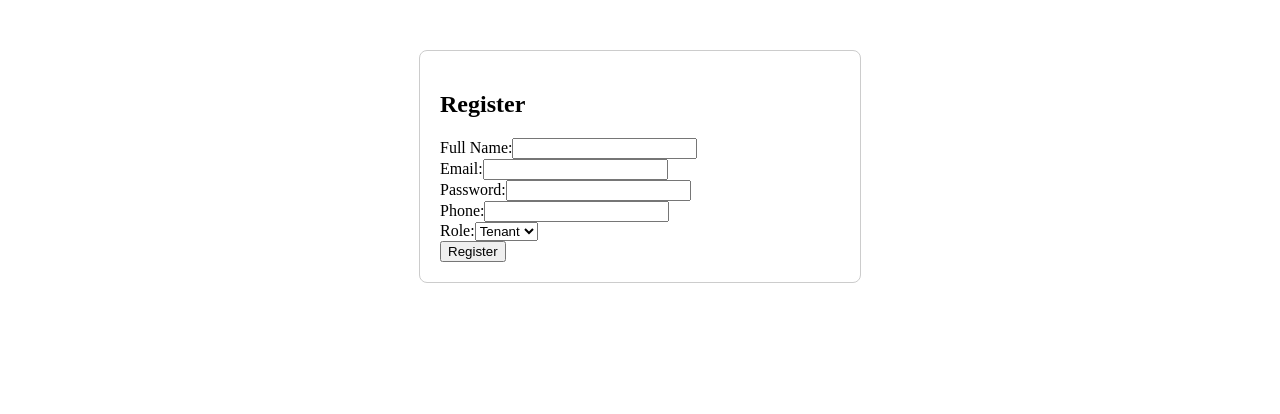
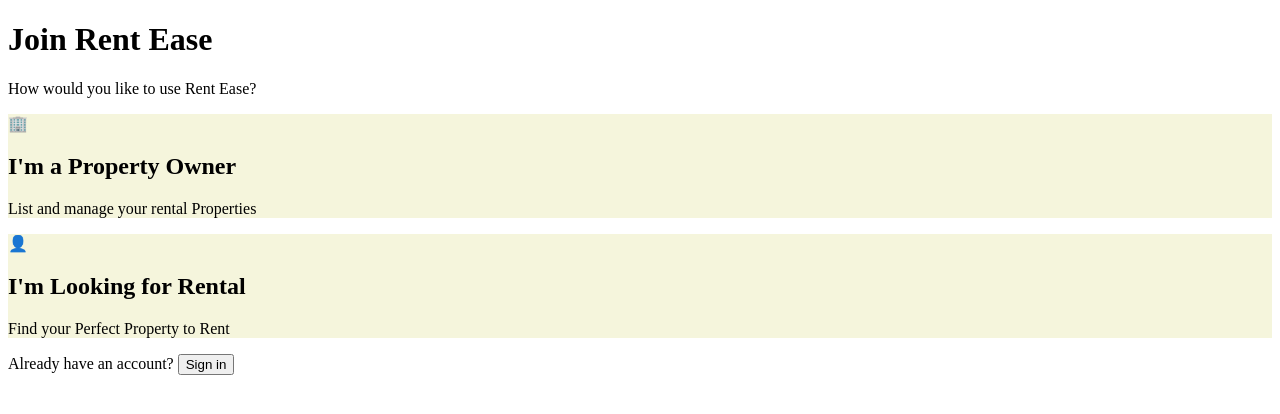
Before and after one commit to Nandakumar-S-1/RentEase-Client, a React (Vite) app: page / in a window 1280 px wide. Shown: the top 414 px of the page. Built offline with nearby package versions, Linux system fonts and the light colour scheme.

Commit message:
Add auth components, setup Tailwind, update API and dependencies

```diff
--- /dev/null
+++ b/postcss.config.js
@@ -0,0 +1,6 @@
+export default {
+    plugins: {
+        tailwindcss: {},
+        autoprefixer: {},
+    },
+}
--- a/src/App.tsx
+++ b/src/App.tsx
@@ -1,11 +1,19 @@
-import Register from './components/Register'
+
+import { BrowserRouter, Routes, Route } from 'react-router-dom';
+import Register from './components/Register';
+import RoleSelection from './components/RoleSelection';
+import Login from './components/Login';
 
 function App() {
   return (
-    <div>
-      <Register />
-    </div>
-  )
+    <BrowserRouter>
+      <Routes>
+        <Route path="/" element={<RoleSelection />} />
+        <Route path="/register" element={<Register />} />
+        <Route path="/login" element={<Login />} />
+      </Routes>
+    </BrowserRouter>
+  );
 }
 
-export default App
+export default App;
--- /dev/null
+++ b/src/components/Login.tsx
@@ -0,0 +1,11 @@
+import React from 'react'
+
+function Login() {
+  return (
+    <div>
+      loginpage
+    </div>
+  )
+}
+
+export default Login
--- a/src/components/Register.tsx
+++ b/src/components/Register.tsx
@@ -1,59 +1,72 @@
 import React, { useState } from "react";
 import { registerUser, type RegisterData } from "../services/authService";
+import { useSearchParams, useNavigate } from "react-router-dom";
+import axios from "axios";
 
-const Register: React.FC = () => {
+
+const Register = () => {
+  const [searchParams] = useSearchParams();
+  const navigate = useNavigate();
+
+  const roleParam = searchParams.get("role");
+  const roleMethod: "TENANT" | "OWNER" =
+    roleParam === "OWNER" || roleParam === "TENANT" ? roleParam : "TENANT";
+
   const [formData, setFormData] = useState<RegisterData>({
     email: "",
     fullname: "",
     password: "",
     phone: "",
-    role: "TENANT",
+    role: roleMethod,
   });
 
-  const [message, setMessage] = useState<string>("");
+  const [mes, setMes] = useState<string>("");
   const [isError, setIsError] = useState<boolean>(false);
 
   const handleChange = (
     e: React.ChangeEvent<HTMLInputElement | HTMLSelectElement>,
   ) => {
-    setFormData({
-      ...formData,
+    setFormData((prev) => ({
+      ...prev,
       [e.target.name]: e.target.value,
-    });
+    }));
   };
 
-  const handleSubmit = async (e: React.FormEvent) => {
+  const handleSubmit = async (e: React.FormEvent<HTMLFormElement>) => {
     e.preventDefault();
-    setMessage("");
+    setMes("");
     setIsError(false);
 
     try {
       const response = await registerUser(formData);
       if (response.success) {
         console.log("Registered User:", response.data);
-        setMessage("Registration successful");
+        setMes("Registration successful");
       }
-    } catch (error: any) {
+    } catch (error: unknown) {
       setIsError(true);
-      setMessage(error.response?.data?.message || "Registration failed");
+      if(axios.isAxiosError(error)){
+        setMes(error.response?.data?.mes || "Registration failed")
+      }else{
+        setMes("Registration failed")
+      }
     }
   };
 
   return (
+    <div>
+      <div>
+        <h2>Register as {roleMethod === "OWNER" ? "Owner" : "Tenant"}</h2>
+        {mes && (
           <div
-      style={{
-        maxWidth: "400px",
-        margin: "50px auto",
-        padding: "20px",
-        border: "1px solid #ccc",
-        borderRadius: "8px",
-      }}
+            style={{ color: isError ? "red" : "green", marginBottom: "10px" }}
           >
-      <h2>Register</h2>
-      {message && <div>{message}</div>}
+            {mes}
+          </div>
+        )}
         <form onSubmit={handleSubmit}>
           <div>
-          <label>Full Name:</label>
+            <label>Full Name</label>
             <input
               type="text"
               name="fullname"
@@ -63,7 +76,7 @@ const Register: React.FC = () => {
             />
           </div>
           <div>
-          <label>Email:</label>
+            <label>Email</label>
             <input
               type="email"
               name="email"
@@ -73,7 +86,7 @@ const Register: React.FC = () => {
             />
           </div>
           <div>
-          <label>Password:</label>
+            <label>Password</label>
             <input
               type="password"
               name="password"
@@ -83,7 +96,7 @@ const Register: React.FC = () => {
             />
           </div>
           <div>
-          <label>Phone:</label>
+            <label>Phone</label>
             <input
               type="tel"
               name="phone"
@@ -92,15 +105,23 @@ const Register: React.FC = () => {
               required
             />
           </div>
-        <div>
-          <label>Role:</label>
-          <select name="role" value={formData.role} onChange={handleChange}>
-            <option value="TENANT">Tenant</option>
-            <option value="OWNER">Owner</option>
-          </select>
-        </div>
           <button type="submit">Register</button>
         </form>
+        <div>
+          <p>
+            Already have an account?{" "}
+            <span
+              onClick={() => navigate("/login")}
+              style={{ cursor: "pointer" }}
+            >
+              Sign in
+            </span>
+          </p>
+          <p onClick={() => navigate("/")} style={{ cursor: "pointer" }}>
+            Change Role
+          </p>
+        </div>
+      </div>
     </div>
   );
 };
--- /dev/null
+++ b/src/components/RoleSelection.tsx
@@ -0,0 +1,37 @@
+
+import { useNavigate } from 'react-router-dom';
+
+const RoleSelection = () => {
+    const navigate = useNavigate();
+
+    return (
+        <div >
+            <h1>Join Rent Ease</h1>
+            <p >How would you like to use Rent Ease?</p>
+
+            <div>
+
+                <div style={{backgroundColor:'beige'}} onClick={() => navigate('/register?role=OWNER')}>
+                    <div>🏢</div>
+                    <h2>I'm a Property Owner</h2>
+                    <p >List and manage your rental Properties</p>
+                </div>
+
+                <div style={{backgroundColor:'beige'}} onClick={() => navigate('/register?role=TENANT')}>
+                    <div>👤</div>
+                    <h2>I'm Looking for Rental</h2>
+                    <p >Find your Perfect Property to Rent</p>
+                </div>
+            </div>
+
+            <div>
+                <span>Already have an account? </span>
+                <button onClick={() => navigate('/login')}>
+                    Sign in
+                </button>
+            </div>
+        </div>
+    );
+};
+
+export default RoleSelection;
--- /dev/null
+++ b/src/index.css
@@ -0,0 +1,3 @@
+@tailwind base;
+@tailwind components;
+@tailwind utilities;
--- a/src/services/api.ts
+++ b/src/services/api.ts
@@ -1,10 +1,9 @@
 import axios from 'axios';
 
 export const axiosApi = axios.create({
-    baseURL: 'http://localhost:3000/api',
+    // baseURL: 'http://localhost:3000/api',
+    baseURL:"https://wnfgzsjc-3000.inc1.devtunnels.ms/api",
     headers: {
         'Content-Type': 'application/json',
     },
 })
-
-//'https://wnfgzsjc-3000.inc1.devtunnels.ms/api'
```
Also changed, not shown: package.json (+8 -1 lines), tailwind.config.js (added, +11 -0 lines), 1 other file (tests, documents, lock files or other folders). Lines whose indentation alone changed are shown as unchanged.
